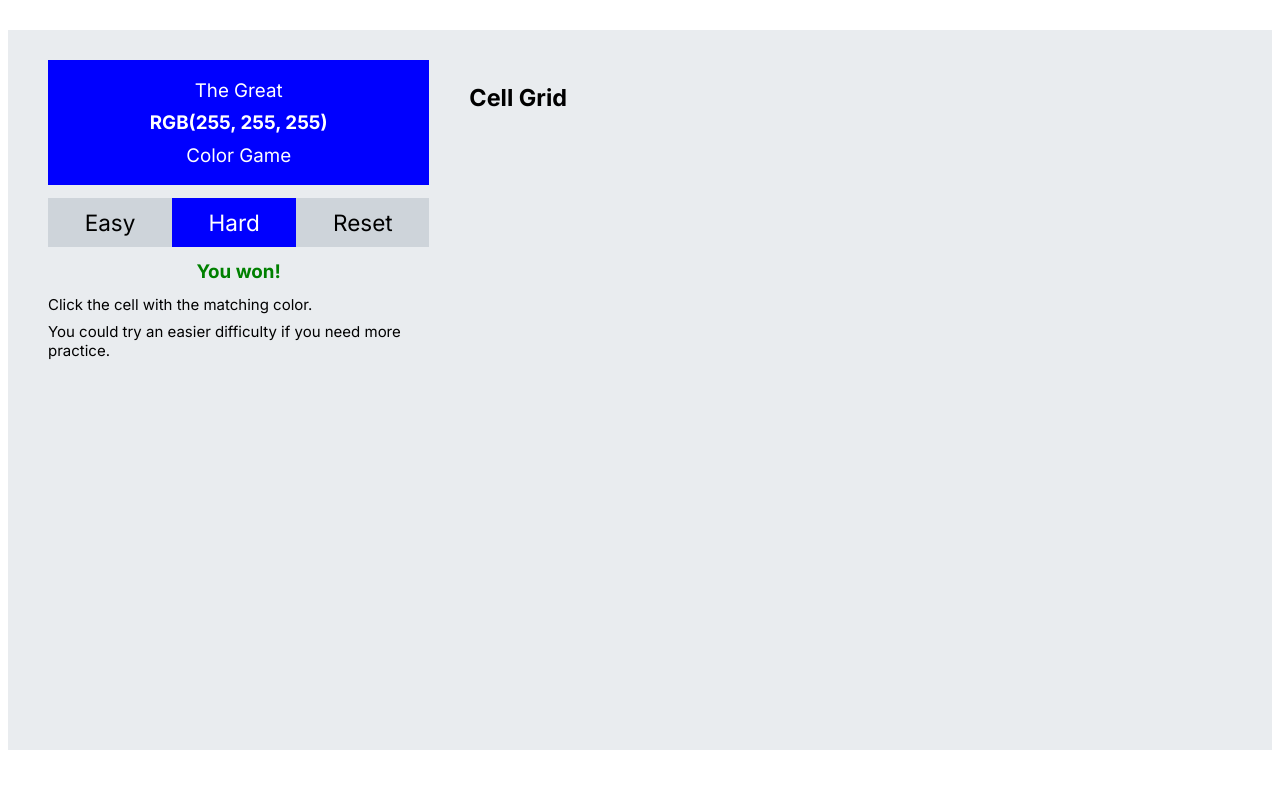
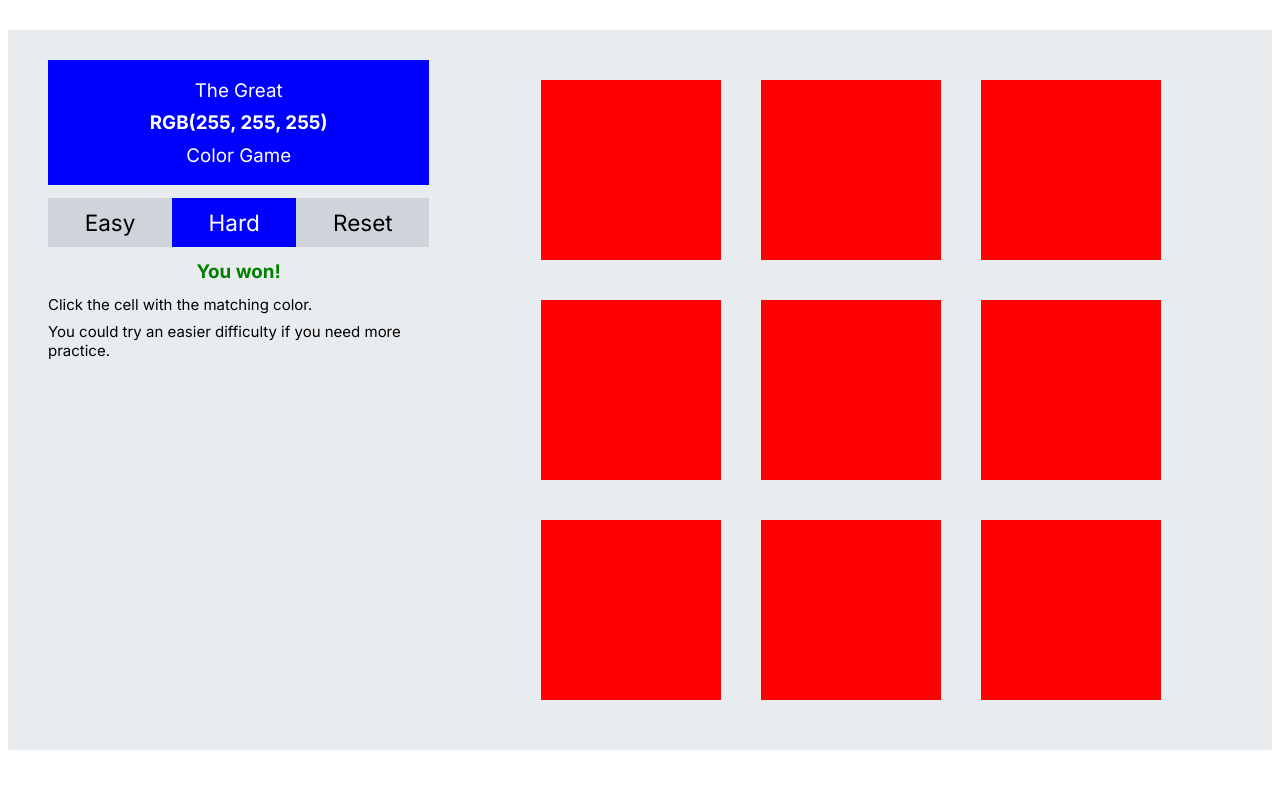
Before and after one commit to JulianSegunderaBass/color-game-angular, an Angular app: page / in a window 1280 px wide. Shown: the top 788 px of the page. Built offline with nearby package versions, Linux system fonts and the light colour scheme.

Commit message:
Initial styles for color cell grid

```diff
--- a/src/app/components/cell-grid.component.ts
+++ b/src/app/components/cell-grid.component.ts
@@ -3,10 +3,35 @@ import { Component } from "@angular/core";
 @Component({
   selector: 'cell-grid',
   template: `
-    <h3>Cell Grid</h3>
+    <div class="container">
+      <div class="cell-grid">
+        <color-cell></color-cell>
+        <color-cell></color-cell>
+        <color-cell></color-cell>
+        <color-cell></color-cell>
+        <color-cell></color-cell>
+        <color-cell></color-cell>
+        <color-cell></color-cell>
+        <color-cell></color-cell>
+        <color-cell></color-cell>
+      </div>
+    </div>
   `,
   styles: [`
-
+    .container {
+      display: flex;
+      justify-content: center;
+      align-items: center;
+      height: 100%;
+    }
+    .cell-grid {
+      display: grid;
+      grid-template-columns: 1fr 1fr 1fr;
+      align-items: center;
+      justify-items: center;
+      gap: 2em;
+      margin: auto 0;
+    }
   `]
 })
 
--- a/src/app/components/color-cell.component.ts
+++ b/src/app/components/color-cell.component.ts
@@ -3,10 +3,15 @@ import { Component } from "@angular/core";
 @Component({
   selector: 'color-cell',
   template: `
-    <h4>Color Cell</h4>
+    <div class="color-cell" style="background-color: red;"></div>
   `,
   styles: [`
-
+    .color-cell {
+      height: 9em;
+      width: 9em;
+      display: flex;
+      cursor: pointer;
+    }
   `]
 })
 
--- a/src/app/components/game-board.component.ts
+++ b/src/app/components/game-board.component.ts
@@ -30,6 +30,7 @@ import { Component } from "@angular/core";
       display: grid;
       grid-template-columns: 1fr 2fr;
       gap: 2em;
+      height: 100%;
     }
   `]
 })
```
